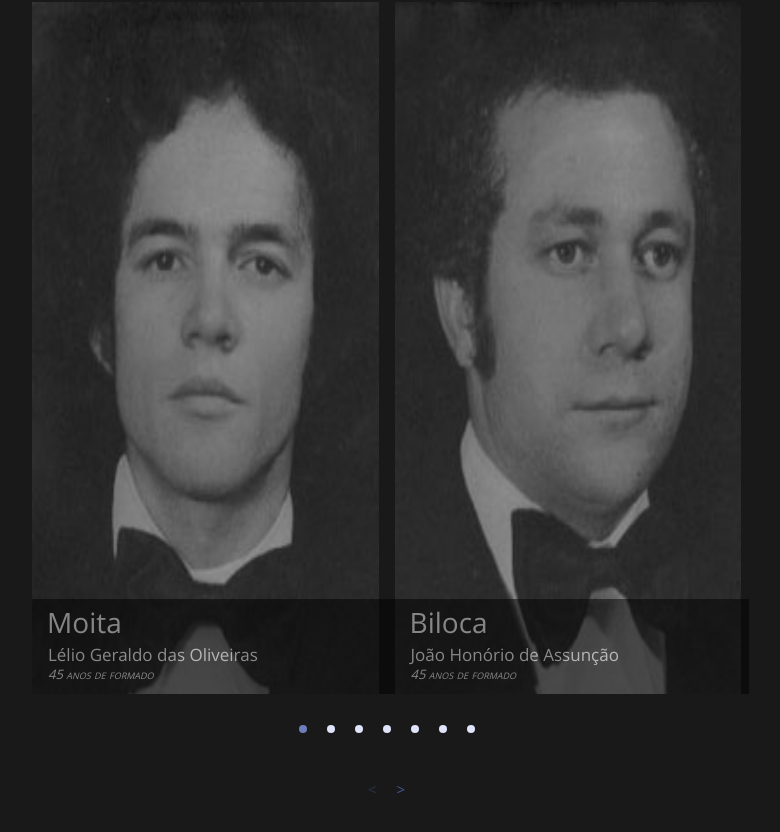
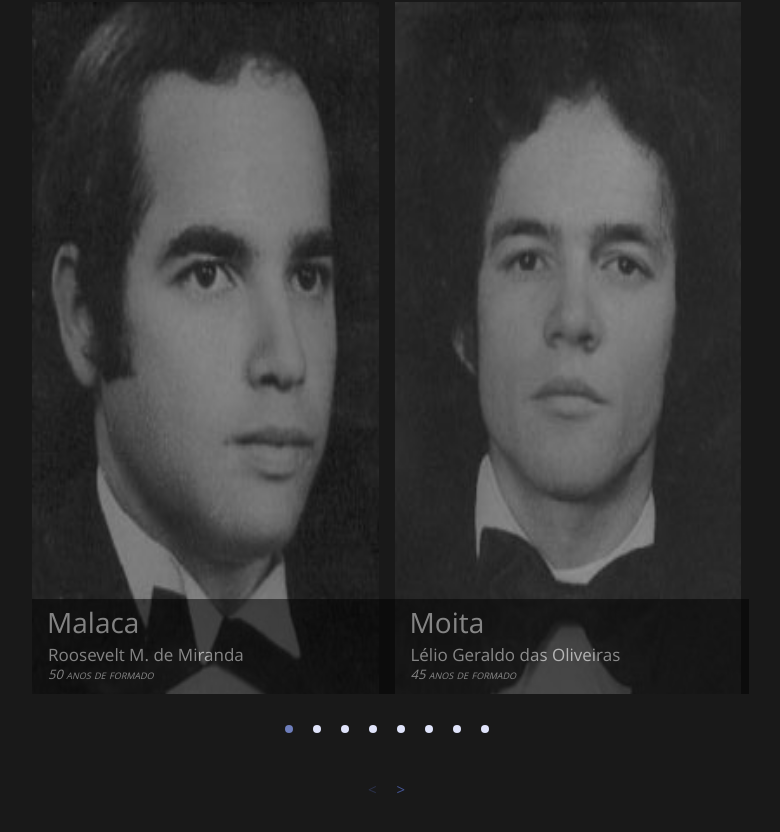
Before and after one commit to montsouz/sultans-homepage, a React (Create React App) app: page / in a window 1280 px wide. Shown: the part 1454-2286 px from the top of the page, without its empty margins (126-906 px from the left). Built offline with nearby package versions, Linux system fonts and the light colour scheme.

Commit message:
add: malaca

```diff
--- a/src/Documents/homenageados/exalunos.js
+++ b/src/Documents/homenageados/exalunos.js
@@ -1,3 +1,5 @@
+
+import MALACA from './malaca.jpg'
 import MOITA from './moita.jpg'
 import BILOCA from './biloca.jpg'
 import MAGUINHO from './maguinho.jpg'
@@ -15,6 +17,13 @@ import MAOLIMPA from './mao limpa.jpeg'
 
 
 export const EXALUNOS = [
+    {
+        name: "Malaca",
+        fullName: "Roosevelt M. de Miranda",
+        graduatedYears: "50",
+        graduatedIn: "1970",
+        image: MALACA
+    },
     {
         name: "Moita",
         fullName: "Lélio Geraldo das Oliveiras",
```
Also changed, not shown: src/Documents/homenageados/malaca.jpg (added).
